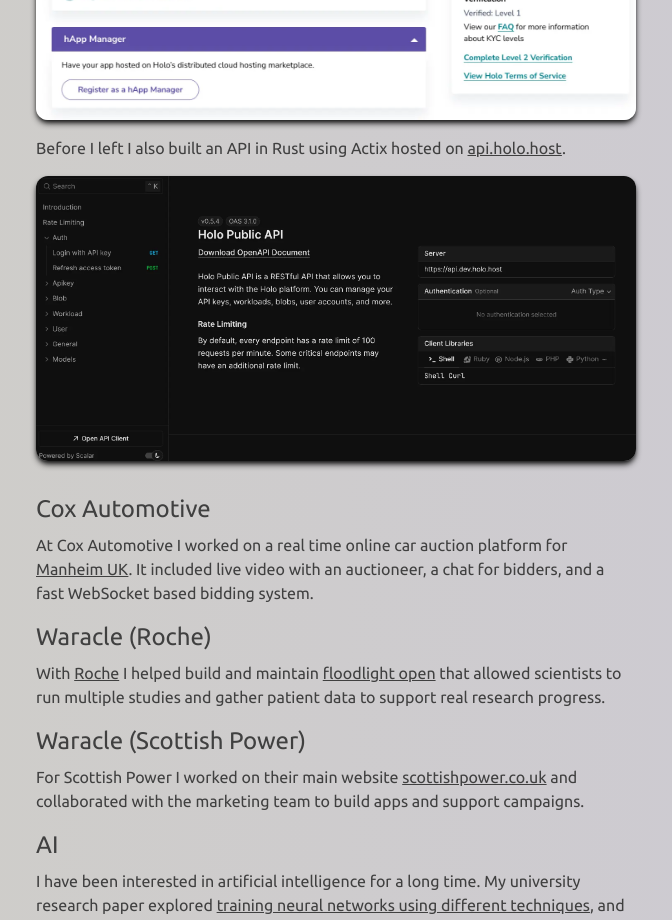
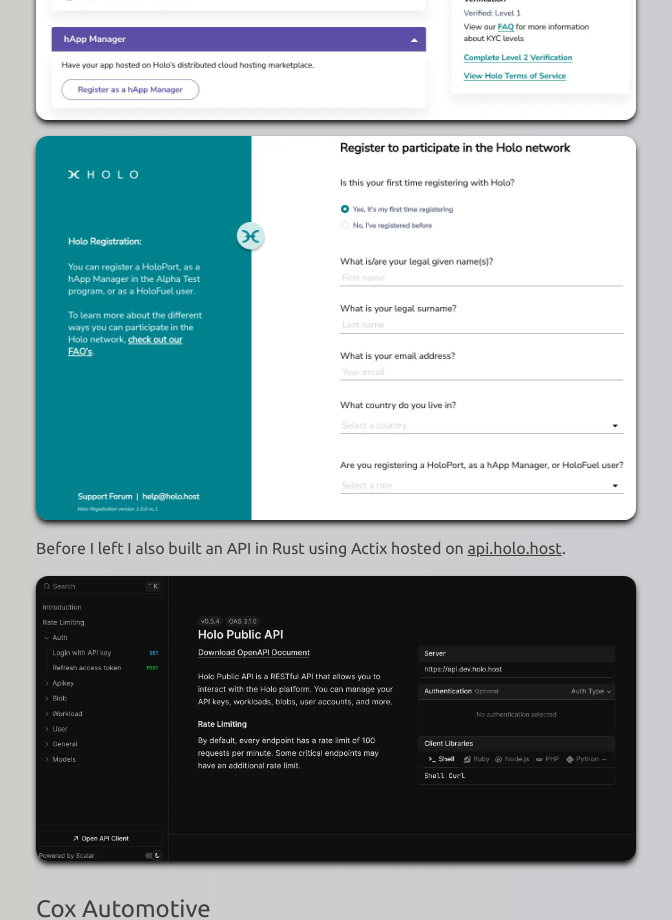
Before and after one commit to zeeshan595/zeeshan-abid.com, a React (Vite) app: page / in a window 1280 px wide. Shown: the part 2140-3060 px from the top of the page, without its empty margins (304-976 px from the left). Built offline with nearby package versions, Linux system fonts and the light colour scheme.

Commit message:
added registration

```diff
--- a/src/pages/home.tsx
+++ b/src/pages/home.tsx
@@ -98,6 +98,7 @@
           <Link href="https://register.holo.host">Registration</Link> and{' '}
           <Link href="https://cloud-console.holo.host">Cloud Console.</Link>
           <Image src="/images/springboard.webp" alt="hbs" />
+          <Image src="/images/registration.webp" alt="hbs" />
           Before I left I also built an API in Rust using Actix hosted on{' '}
           <Link href="https://api.dev.holo.host">api.holo.host</Link>.
           <Image src="/images/hpapi.webp" alt="hbs" />
```
Also changed, not shown: public/images/registration.webp (renamed from public/images/register.webp).
